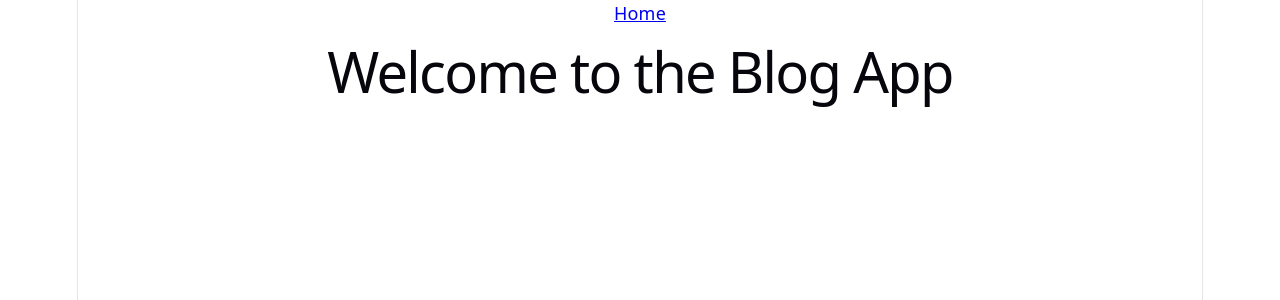
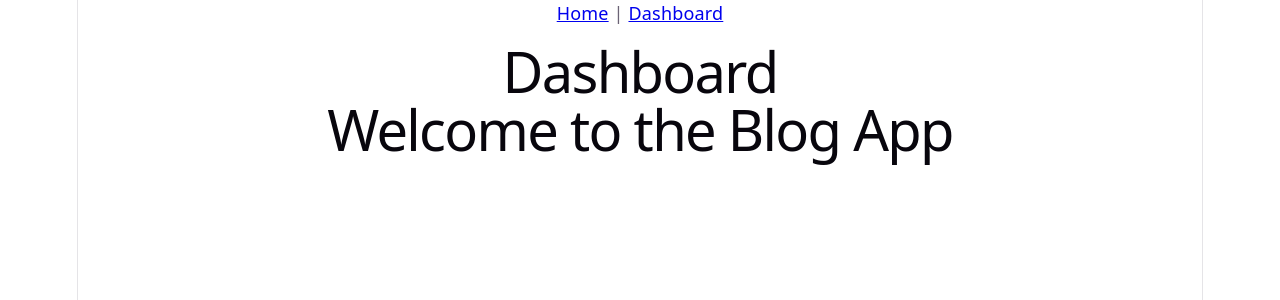
Before and after one commit to HusainAlmajed/Project-4-FrontEnd, a React (Vite) app: page / in a window 1280 px wide. Shown: the top 300 px of the page. Built offline with nearby package versions, Linux system fonts and the light colour scheme.

Commit message:
create dashboard page

```diff
--- a/src/App.jsx
+++ b/src/App.jsx
@@ -1,16 +1,11 @@
-// import Nav from "./components/Nav"
+import Nav from "./components/Nav"
 // import SignUpForm from "./pages/SignUpForm"
 import './App.css'
-import Nav from './components/Nav'
 // import { Routes, Route, useNavigate } from "react-router"
 // import { useState, useEffect } from "react"
 // import SignInForm from "./pages/SignInForm"
 // import Landing from "./pages/Landing"
-// import Dashboard from "./pages/Dashboard"
-// import PostList from "./pages/PostList"
-// import * as postServices from './services/posts'
-// import PostDetails from "./pages/PostDetails"
-// import PostForm from "./pages/PostForm"
+import Dashboard from "./pages/Dashboard"
 // import { useParams } from "react-router"
 
 
@@ -25,6 +20,7 @@
   return (
     <div>
       <Nav />
+      <Dashboard />
       <h1>Welcome to the Blog App</h1>
     </div>
   )
--- a/src/components/Nav.jsx
+++ b/src/components/Nav.jsx
@@ -4,7 +4,8 @@
 
     return (
         <nav>
-            <Link to="/">Home</Link>
+            <Link to="/">Home</Link> { '| ' }
+            <Link to="/dashboard">Dashboard</Link>
         </nav>
     )
 
--- /dev/null
+++ b/src/pages/Dashboard.jsx
@@ -0,0 +1,10 @@
+const Dashboard = () => {
+
+    return (
+        <div>
+            <h1>Dashboard</h1>
+        </div>
+    )
+}
+
+export default Dashboard
```
